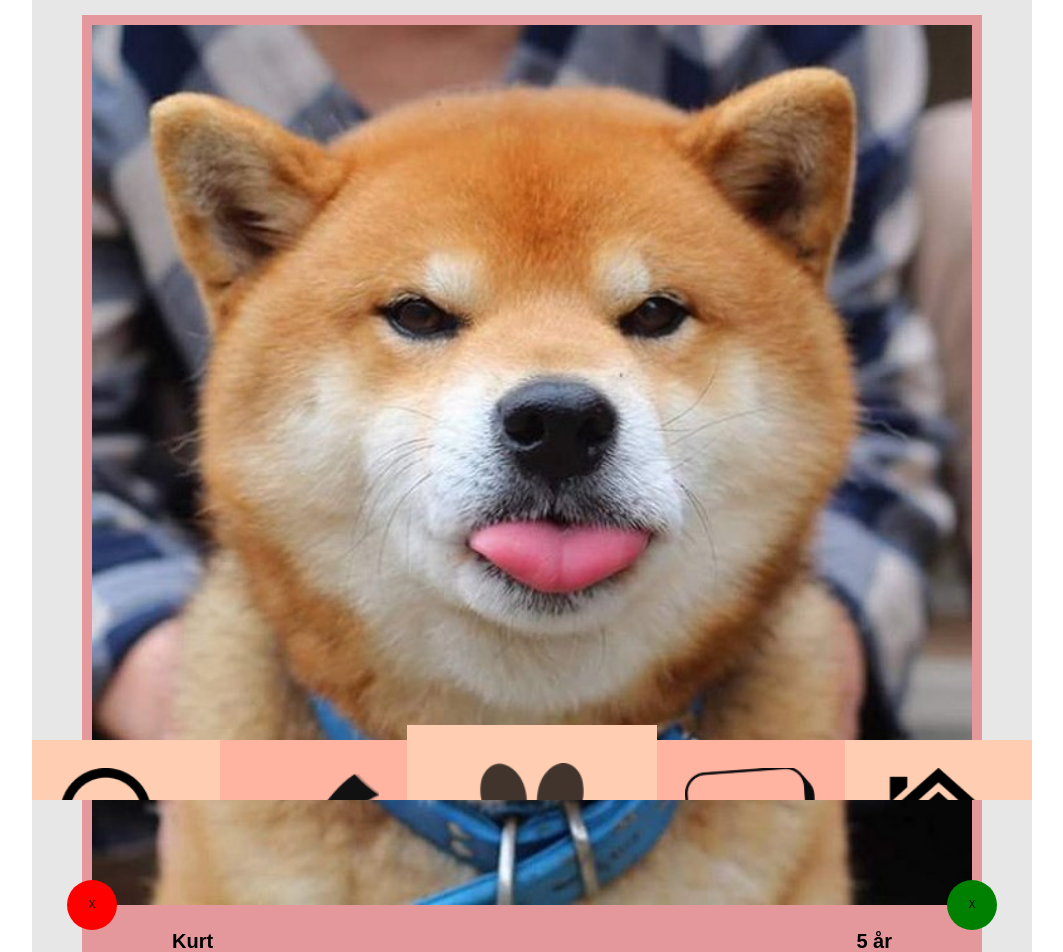
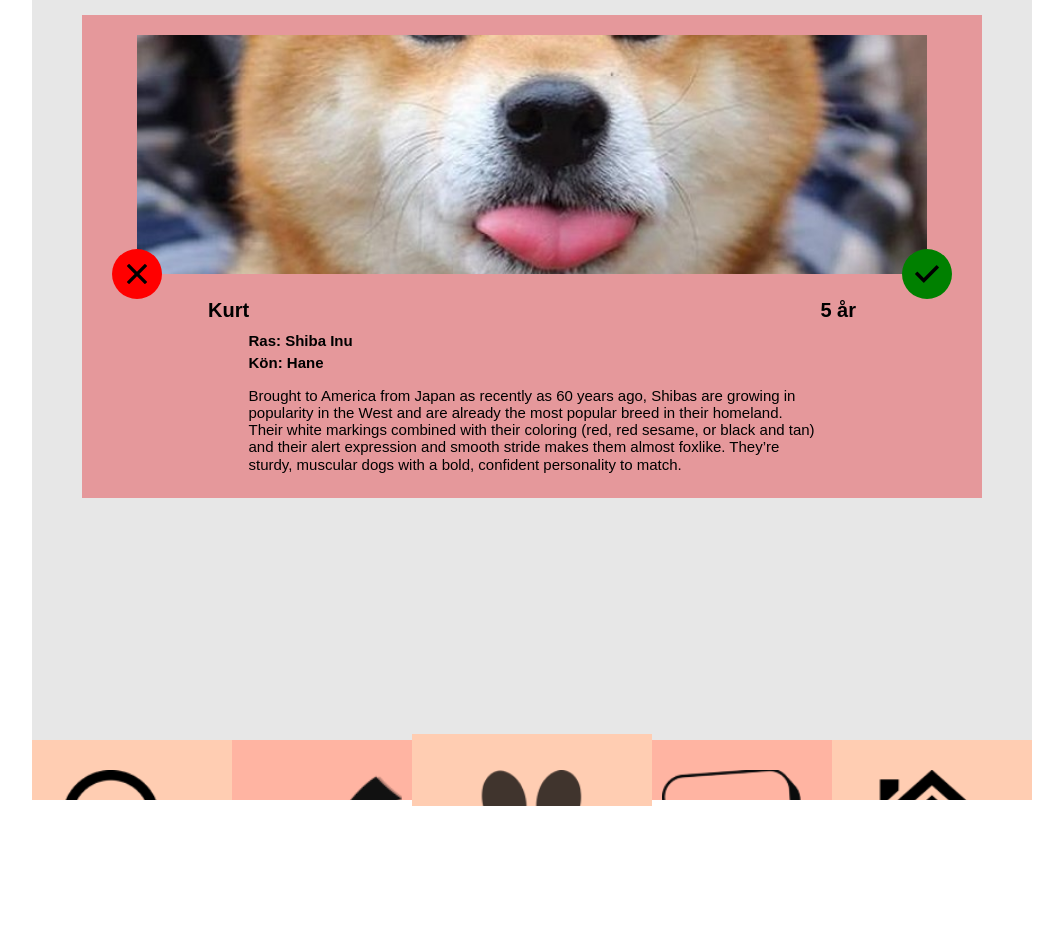
Before and after one commit to linneajader/pawssibly, a React (Create React App) app: page / in a window 1280 px wide. Shown: the top 952 px of the page, without its empty margins (108-1171 px from the left). After the commit the page ends 800 px from the top, so only its background shows below. Built offline with nearby package versions, Linux system fonts and the light colour scheme.

Commit message:
First real coding :)

```diff
--- a/src/AppState.js
+++ b/src/AppState.js
@@ -10,6 +10,7 @@ class AppState extends Component {
         super(props);
         this.state = {
             activeStage: 3,
+            dogNr: 0,
             dogDB: [
                 {
                     image: image1,
@@ -52,7 +53,7 @@ class AppState extends Component {
                     info: 'Boxers were originally bred to be medium-size guard dogs. Today, although they are a part of the AKC’s Working Group, they mostly find homes as loving family companions. They’ve got the muscular build of the guard dogs they were bred to be, and they can look imposing until you realize that within those sturdy bodies, they’re bursting with playful joie de vivre.'
                 }
             ],
-            likedDogs: [1, 2, 3, 4]
+            likedDogs: []
         };
     }
 
--- a/src/components/AboutUsComponent/AboutUsComponent.js
+++ /dev/null
@@ -1,76 +0,0 @@
-import React, { Component } from 'react';
-import styled, {css} from 'styled-components';
-import image from "../../pictures/cute-dog-shiba.jpg";
-
-const ComponentContainer = styled.div`
-    display: flex;
-    flex-direction: column;
-    width: 90%;
-    height: 100rem;
-    padding: 10rem;
-    margin-bottom: 10rem;
-    background-color: #e7e7e7;
-    overflow: hidden;
-    ${props => props.expand && css`
-        height: auto;
-    `}
-`;
-const ShortInfoContainer = styled.div`
-    display: flex;
-    min-height: 100rem;
-`;
-const PictureContainer = styled.img`
-    height: 100rem;
-    object-fit: contain;
-`;
-const TextContainer = styled.div`
-
-`;
-const NameText = styled.p`
-    align-self: flex-start;
-    margin: 0 5rem;
-    margin-bottom: 5rem;
-    font-size: 20rem;
-`;
-const InfoText = styled.p`
-    align-self: flex-start;
-    font-size: 15rem;
-    font-weight: bold;
-    margin: 0 5rem;
-    margin-bottom: 5rem;
-    ${props => props.marginTop && css`
-        margin-top: 10px;
-        font-weight: normal;
-    `}
-`;
-class App extends Component {
-    constructor(props) {
-        super(props);
-        this.state = {
-            expanded: false
-        };
-    }
-    onClick = () => {
-        const expanded = JSON.parse(JSON.stringify(this.state.expanded));
-        this.setState({expanded: !expanded});
-    };
-    render() {
-        const {appState, setAppState} = this.props;
-        const us = this.props.us;
-        return (
-            <ComponentContainer onClick={this.onClick} expand={this.state.expanded}>
-                <ShortInfoContainer>
-                    <PictureContainer src={us.image} alt="image"/>
-                    <TextContainer>
-                        <NameText>{us.name}</NameText>
-                        <NameText>{us.age}</NameText>
-                        <InfoText>Pronomen: {us.gender}</InfoText>
-                    </TextContainer>
-                </ShortInfoContainer>
-                <InfoText marginTop>{us.info}</InfoText>
-            </ComponentContainer>
-        );
-    }
-}
-
-export default App;
--- a/src/components/AboutUsComponent/AboutUsContainer.js
+++ b/src/components/AboutUsComponent/AboutUsContainer.js
@@ -2,8 +2,6 @@ import React, { Component } from 'react';
 import styled, {css} from 'styled-components';
 import vendla from "../../pictures/AboutUs/vendla.png";
 import linnea from "../../pictures/AboutUs/linnea.JPG";
-
-import AboutUsComponent from './AboutUsComponent'
 
 const ComponentContainer = styled.div`
     display: flex;
@@ -18,7 +16,7 @@ const ComponentContainer = styled.div`
 const ImageContainer = styled.img`
     height: 100rem;
     width: 100rem;
-    object-fit: contain;
+    object-fit: cover;
     border-radius: 50rem;
 `;
 const Header = styled.h2`
@@ -32,7 +30,7 @@ const NameText = styled.p`
     margin: 5rem 10%;
     margin-bottom: 10px;
     font-size: 15px;
-    font-weight: light;
+    font-weight: normal;
 `;
 
 
--- a/src/components/LikedComponent/LikedComponent.js
+++ b/src/components/LikedComponent/LikedComponent.js
@@ -20,8 +20,9 @@ const ShortInfoContainer = styled.div`
     min-height: 100rem;
 `;
 const PictureContainer = styled.img`
+    width: 100rem;
     height: 100rem;
-    object-fit: contain;
+    object-fit: cover;
 `;
 const TextContainer = styled.div`
 
@@ -43,19 +44,36 @@ const InfoText = styled.p`
         font-weight: normal;
     `}
 `;
+const DropdownArrow = styled.p`
+    margin-left: auto;
+    align-self: center;
+`;
+const Arrow = styled.i`
+    border: solid black;
+    border-width: 0 3px 3px 0;
+    display: inline-block;
+    padding: 3px;
+    vertical-align: middle;
+    transform: rotate(-135deg);
+    ${props => props.down && css`
+        transform: rotate(45deg);
+    `}
+`;
 class App extends Component {
     constructor(props) {
         super(props);
         this.state = {
-            expanded: false
+            expanded: false,
+            down: true
         };
     }
     onClick = () => {
         const expanded = JSON.parse(JSON.stringify(this.state.expanded));
-        this.setState({expanded: !expanded});
+        this.setState({expanded: !expanded, down: !this.state.down});
     };
     render() {
         const {appState, setAppState} = this.props;
+        console.log(appState.likedDogs);
         const dog = this.props.dog;
         return (
             <ComponentContainer onClick={this.onClick} expand={this.state.expanded}>
@@ -67,6 +85,7 @@ class App extends Component {
                         <InfoText>Ras: {dog.breed}</InfoText>
                         <InfoText>Kön: {dog.gender}</InfoText>
                     </TextContainer>
+                    <DropdownArrow><Arrow down={this.state.down}/></DropdownArrow>
                 </ShortInfoContainer>
                 <InfoText marginTop>{dog.info}</InfoText>
             </ComponentContainer>
--- a/src/components/NavigationBarComponent/NavigationBarContainer.js
+++ b/src/components/NavigationBarComponent/NavigationBarContainer.js
@@ -1,5 +1,5 @@
 import React, { Component } from 'react';
-import styled from 'styled-components';
+import styled, {css} from 'styled-components';
 import image1 from "../../pictures/NavigationBar/magnifying glass.png";
 import image2 from "../../pictures/NavigationBar/image 3.1.png";
 import image3 from "../../pictures/NavigationBar/paw.png";
@@ -20,15 +20,38 @@ const ComponentContainer = styled.div`
 `;
 
 class App extends Component {
+    constructor(props) {
+        super(props);
+        this.state = {
+            active: 3
+        };
+    }
     render() {
         const {appState, setAppState} = this.props;
         return (
             <ComponentContainer>
-                <NavigationButtonComponent nr={1} image={image1} {...{appState, setAppState}}/>
-                <NavigationButtonComponent nr={2} even image={image2} {...{appState, setAppState}}/>
-                <NavigationButtonComponent nr={3} center image={image3} {...{appState, setAppState}}/>
-                <NavigationButtonComponent nr={4} even image={image4} {...{appState, setAppState}}/>
-                <NavigationButtonComponent nr={5} image={image5} {...{appState, setAppState}}/>
+                <NavigationButtonComponent
+                    nr={1}
+                    active={appState.activeStage === 1}
+                    image={image1} {...{appState, setAppState}}/>
+                <NavigationButtonComponent
+                    nr={2}
+                    active={appState.activeStage === 2}
+                    even
+                    image={image2} {...{appState, setAppState}}/>
+                <NavigationButtonComponent
+                    nr={3}
+                    active={appState.activeStage === 3}
+                    image={image3} {...{appState, setAppState}}/>
+                <NavigationButtonComponent
+                    nr={4}
+                    active={appState.activeStage === 4}
+                    even
+                    image={image4} {...{appState, setAppState}}/>
+                <NavigationButtonComponent
+                    nr={5}
+                    active={appState.activeStage === 5}
+                    image={image5} {...{appState, setAppState}}/>
             </ComponentContainer>
         );
     }
--- a/src/components/NavigationBarComponent/NavigationButtonComponent.js
+++ b/src/components/NavigationBarComponent/NavigationButtonComponent.js
@@ -3,17 +3,16 @@ import styled, {css} from 'styled-components';
 
 const ComponentContainer = styled.div`
     height: 100%;
-    width: 18.75%;
+    width: 20%;
     background-color: #FFCDB2;
     overflow: hidden;
     cursor: pointer;
     ${props => props.even && css`
         background-color: #FFB4A2;
     `}
-    ${props => props.center && css`
-        align-self: flex-end;
-        width: 25%;
-        height: calc(100% + 15rem);
+    ${props => props.active && css`
+        transform: scale(1.2);
+        transition: all ease-in-out .1s;
     `}
 `;
 const ImageContainer = styled.img`
@@ -28,7 +27,11 @@ class App extends Component {
     render() {
         const {appState, setAppState} = this.props;
         return (
-            <ComponentContainer onClick={this.onClick} even={this.props.even} center={this.props.center}>
+            <ComponentContainer
+                onClick={this.onClick}
+                even={this.props.even}
+                active={this.props.active}
+            >
                 <ImageContainer src={this.props.image} alt="image"/>
             </ComponentContainer>
         );
--- /dev/null
+++ b/src/components/TinderFeedComponent/TinderFeedComponent.js
@@ -0,0 +1,118 @@
+import React, { Component } from 'react';
+import styled, {css} from 'styled-components';
+
+const ComponentContainer = styled.div`
+    display: flex;
+    flex-direction: column;
+    align-items: center;
+    justify-content: center;
+    width: 90%;
+    height: fit-content;
+    padding: 10rem 0;
+    background-color: #E5989B;
+`;
+const PictureContainer = styled.img`
+    width: calc(100% - 20rem);
+    height: 239rem;
+    object-fit: cover;
+`;
+const NameTextContainer = styled.div`
+    display: flex;
+    justify-content: space-between;
+    width: 100%;
+`;
+const NameText = styled.h2`
+    align-self: flex-start;
+    margin: 5px 10%;
+    margin-bottom: 10px;
+    font-size: 20px;
+`;
+const InfoText = styled.p`
+    align-self: flex-start;
+    margin: 0 15%;
+    margin-bottom: 5px;
+    font-size: 15px;
+    font-weight: bold;
+    ${props => props.marginTop && css`
+        margin-top: 10px;
+        font-weight: normal;
+    `}
+`;
+const LikeButtonContainer = styled.div`
+    display: flex;
+    justify-content: space-between;
+    width: calc(100% + 30rem);
+    margin-top: -25rem;
+    margin-bottom: 20rem;
+`;
+const LikeButton = styled.button`
+    width: 50rem;
+    height: 50rem;
+    margin-bottom: -25rem;
+    padding: 13rem;
+    border-radius: 25rem;
+    background-color: green;
+    font-size: 10rem;
+    cursor: pointer;
+    z-index: 10;
+    ${props => props.left && css`
+        background-color: red;
+        padding: 15rem;
+    `}
+`;
+
+class App extends Component {
+    constructor(props) {
+        super(props);
+        this.state = {
+            dogNr: 0
+        };
+    }
+    onLike = () => {
+        const likedDogs = JSON.parse(JSON.stringify(this.props.appState.likedDogs));
+        likedDogs.push(this.props.appState.dogNr);
+        this.props.setAppState({likedDogs: likedDogs, dogNr: this.props.appState.dogNr + 1});
+    };
+    onDislike = () => {
+        this.props.setAppState({dogNr: this.props.appState.dogNr + 1});
+    };
+  render() {
+      const {appState, setAppState} = this.props;
+      const dog = appState.dogDB[this.props.appState.dogNr];
+    return (
+      <ComponentContainer>
+          <PictureContainer src={dog.image} alt="image"/>
+          <LikeButtonContainer>
+              <LikeButton onClick={this.onDislike} left>
+                  <svg version="1.1" xmlns="http://www.w3.org/2000/svg" x="0px" y="0px" viewBox="0 0 460.775 460.775">
+                    <path d="M285.08,230.397L456.218,59.27c6.076-6.077,6.076-15.911,0-21.986L423.511,4.565c-2.913-2.911-6.866-4.55-10.992-4.55
+                        c-4.127,0-8.08,1.639-10.993,4.55l-171.138,171.14L59.25,4.565c-2.913-2.911-6.866-4.55-10.993-4.55
+                        c-4.126,0-8.08,1.639-10.992,4.55L4.558,37.284c-6.077,6.075-6.077,15.909,0,21.986l171.138,171.128L4.575,401.505
+                        c-6.074,6.077-6.074,15.911,0,21.986l32.709,32.719c2.911,2.911,6.865,4.55,10.992,4.55c4.127,0,8.08-1.639,10.994-4.55
+                        l171.117-171.12l171.118,171.12c2.913,2.911,6.866,4.55,10.993,4.55c4.128,0,8.081-1.639,10.992-4.55l32.709-32.719
+                        c6.074-6.075,6.074-15.909,0-21.986L285.08,230.397z"/>
+                </svg>
+              </LikeButton>
+              <LikeButton onClick={this.onLike}>
+                  <svg version="1.1" id="Capa_1" xmlns="http://www.w3.org/2000/svg" x="0px" y="0px" viewBox="0 0 78.369 78.369">
+                      <g>
+                          <path d="M78.049,19.015L29.458,67.606c-0.428,0.428-1.121,0.428-1.548,0L0.32,40.015c-0.427-0.426-0.427-1.119,0-1.547l6.704-6.704
+                                c0.428-0.427,1.121-0.427,1.548,0l20.113,20.112l41.113-41.113c0.429-0.427,1.12-0.427,1.548,0l6.703,6.704
+                                C78.477,17.894,78.477,18.586,78.049,19.015z"/>
+                      </g>
+                  </svg>
+              </LikeButton>
+          </LikeButtonContainer>
+          <NameTextContainer>
+              <NameText>{dog.name}</NameText>
+              <NameText>{dog.age}</NameText>
+          </NameTextContainer>
+          <InfoText>Ras: {dog.breed}</InfoText>
+          <InfoText>Kön: {dog.gender}</InfoText>
+          <InfoText marginTop>{dog.info}</InfoText>
+      </ComponentContainer>
+    );
+  }
+}
+
+export default App;
--- a/src/components/TinderFeedComponent/TinderFeedContainer.js
+++ b/src/components/TinderFeedComponent/TinderFeedContainer.js
@@ -1,5 +1,8 @@
 import React, { Component } from 'react';
 import styled, {css} from 'styled-components';
+
+import TinderFeedComponent from './TinderFeedComponent'
+import LikedComponent from "../LikedComponent/LikedContainer";
 
 const ComponentContainer = styled.div`
     display: flex;
@@ -11,75 +14,19 @@ const ComponentContainer = styled.div`
     padding: 10rem 0;
     background-color: #E5989B;
 `;
-const PictureContainer = styled.img`
-    width: calc(100% - 20rem);
-    height: 100%;
-    object-fit: contain;
-`;
-const NameTextContainer = styled.div`
-    display: flex;
-    justify-content: space-between;
-    width: 100%;
-`;
-const NameText = styled.h2`
-    align-self: flex-start;
-    margin: 5px 10%;
-    margin-bottom: 10px;
-    font-size: 20px;
-`;
-const InfoText = styled.p`
-    align-self: flex-start;
-    margin: 0 15%;
-    margin-bottom: 5px;
-    font-size: 15px;
-    font-weight: bold;
-    ${props => props.marginTop && css`
-        margin-top: 10px;
-        font-weight: normal;
-    `}
-`;
-const LikeButtonContainer = styled.div`
-    display: flex;
-    justify-content: space-between;
-    width: calc(100% + 30rem);
-    margin-top: -25rem;
-    margin-bottom: 20rem;
-`;
-const LikeButton = styled.button`
-    width: 50rem;
-    height: 50rem;
-    margin-bottom: -25rem;
-    border-radius: 25rem;
-    background-color: green;
-    font-size: 10rem;
-    ${props => props.left && css`
-        background-color: red;
-    `}
+const NoMoreDogs = styled.div`
+    font-size: 35rem;
 `;
 
 class App extends Component {
-    onClick = () => {
-        const likedDogs = JSON.parse(JSON.stringify(this.props.appState.likedDogs));
-        likedDogs.push(0);
-        this.props.setAppState({likedDogs: likedDogs})
-    };
   render() {
       const {appState, setAppState} = this.props;
-      const dog = appState.dogDB[0];
+      const child = appState.dogDB[this.props.appState.dogNr]
+          ? <TinderFeedComponent {...{appState, setAppState}}/>
+          : <NoMoreDogs>No more dogs :'(</NoMoreDogs>;
     return (
       <ComponentContainer>
-          <PictureContainer src={dog.image} alt="image"/>
-          <LikeButtonContainer>
-              <LikeButton left>X</LikeButton>
-              <LikeButton onClick={this.onClick}>X</LikeButton>
-          </LikeButtonContainer>
-          <NameTextContainer>
-              <NameText>{dog.name}</NameText>
-              <NameText>{dog.age}</NameText>
-          </NameTextContainer>
-          <InfoText>Ras: {dog.breed}</InfoText>
-          <InfoText>Kön: {dog.gender}</InfoText>
-          <InfoText marginTop>{dog.info}</InfoText>
+          {child}
       </ComponentContainer>
     );
   }
```
